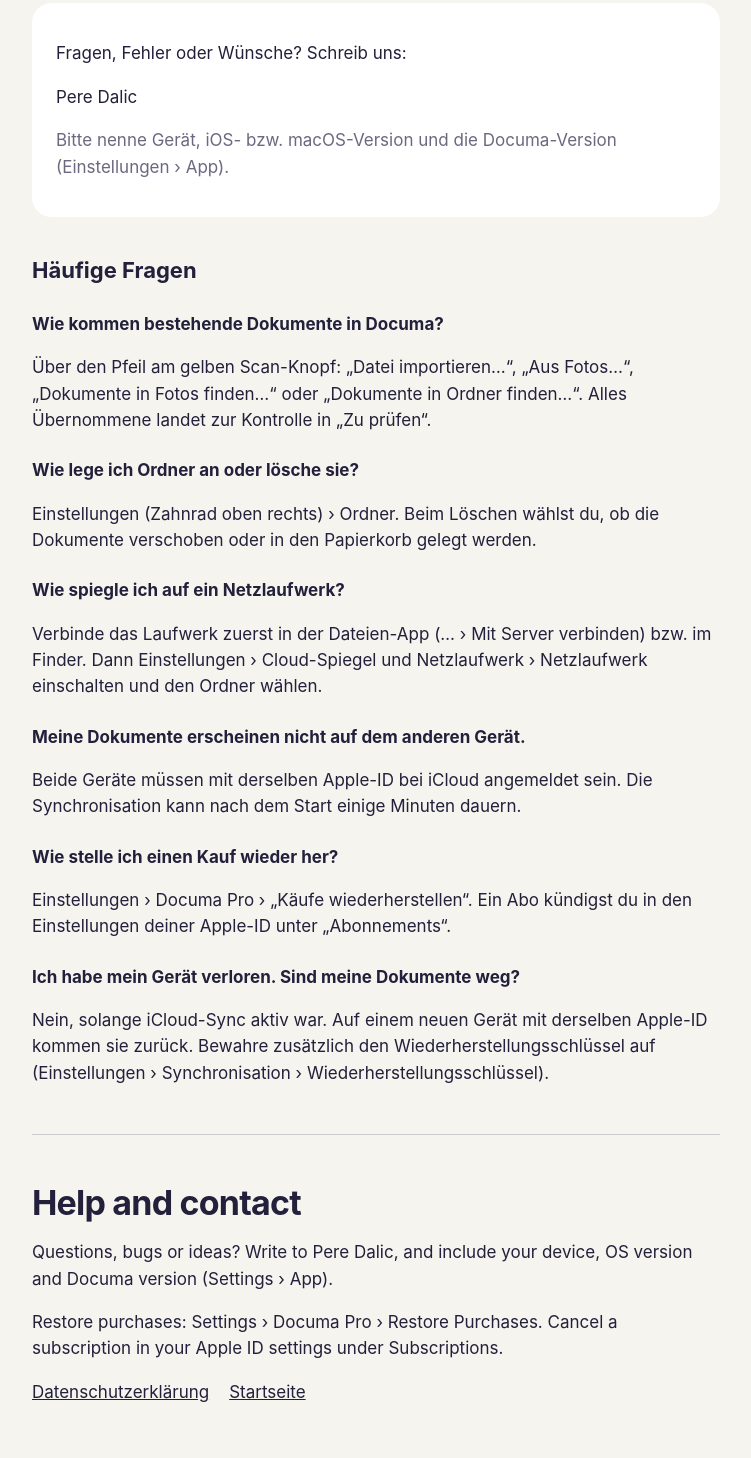
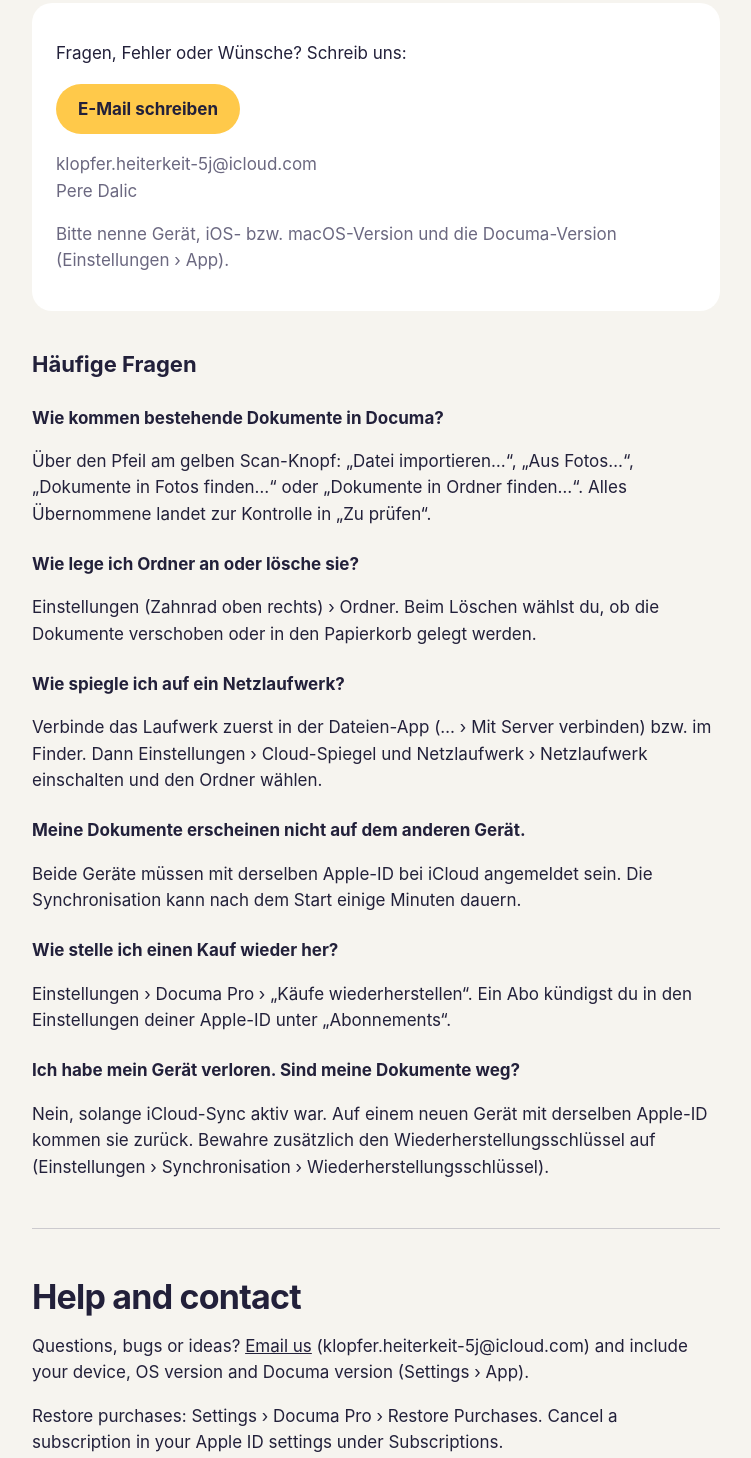
Before and after one commit to Pere-D/documa, a plain HTML site: page support.html in a window 1280 px wide. Shown: the part 175-1633 px from the top of the page, without its empty margins (264-1015 px from the left). Drawn offline with Linux system fonts and the light colour scheme.

Commit message:
Kontakt-E-Mail ergänzt

```diff
--- a/support.html
+++ b/support.html
@@ -12,7 +12,8 @@
   <h1>Hilfe und Kontakt</h1>
   <div class="card">
     <p>Fragen, Fehler oder Wünsche? Schreib uns:</p>
-    <p>Pere Dalic</p>
+    <p><a class="button" href="mailto:klopfer.heiterkeit-5j@icloud.com?subject=Documa">E-Mail schreiben</a></p>
+    <p class="muted">klopfer.heiterkeit-5j@icloud.com<br>Pere Dalic</p>
     <p class="muted">Bitte nenne Gerät, iOS- bzw. macOS-Version und die Documa-Version (Einstellungen › App).</p>
   </div>
 
@@ -33,7 +34,7 @@
   <hr>
   <section id="en" lang="en">
   <h1>Help and contact</h1>
-  <p>Questions, bugs or ideas? Write to Pere Dalic, and include your device, OS version and Documa version (Settings › App).</p>
+  <p>Questions, bugs or ideas? <a href="mailto:klopfer.heiterkeit-5j@icloud.com?subject=Documa">Email us</a> (klopfer.heiterkeit-5j@icloud.com) and include your device, OS version and Documa version (Settings › App).</p>
   <p>Restore purchases: Settings › Documa Pro › Restore Purchases. Cancel a subscription in your Apple ID settings under Subscriptions.</p>
   </section>
   <nav><a href="datenschutz.html">Datenschutzerklärung</a><a href="./">Startseite</a></nav>
```
Also changed, not shown: datenschutz.html (+4 -4 lines).
